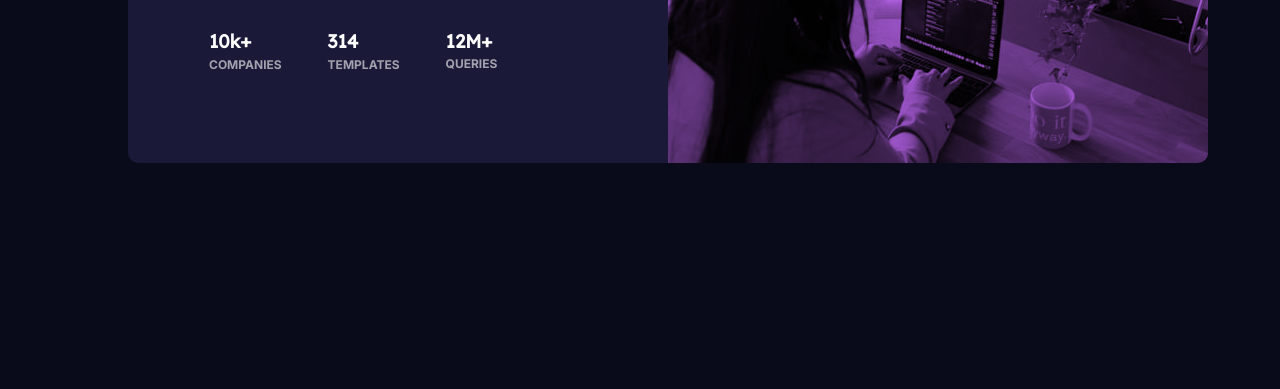
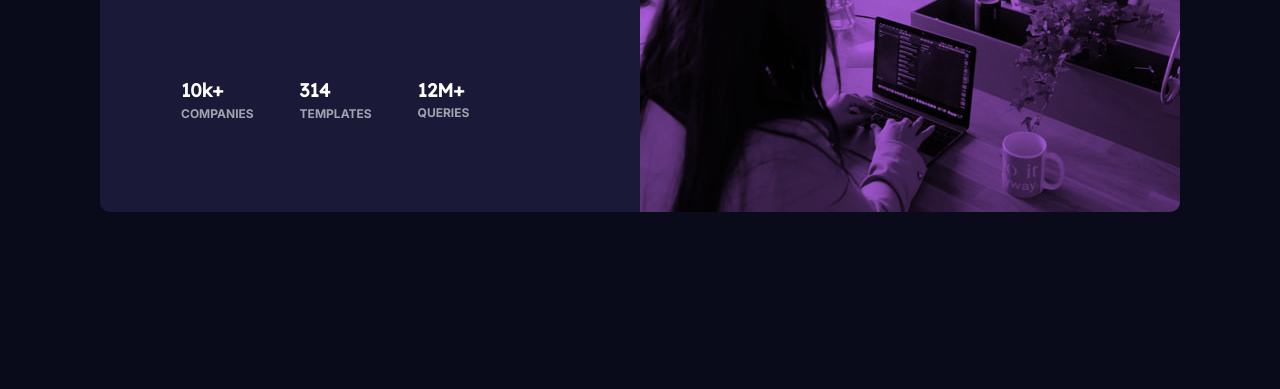
Before and after one commit to UrsulaSpela/stats-preview-card, a plain HTML site: page index.html in a window 1280 px wide. Shown: the part 411-800 px from the top of the page. Drawn offline with Linux system fonts and the light colour scheme.

Commit message:
Update style.css
Changed a few properties in the body and main tag to position the card along the vertical/horizontal centre.

```diff
--- a/style.css
+++ b/style.css
@@ -3,16 +3,15 @@
   padding: 0;
 }
 body {
-  display: flex;
-  flex-direction: row;
-  background-color:hsl(233, 47%, 7%);
+  background-color: hsl(233, 47%, 7%);
+  height: 100vh;
 }
 #main {
   display: flex;
   justify-content: center;
   align-items: center;
-  margin: 10% 10%;
-  border-radius: 20px;
+  margin: 0 auto;
+  height: 100%;
 }
 
 .left {
```
